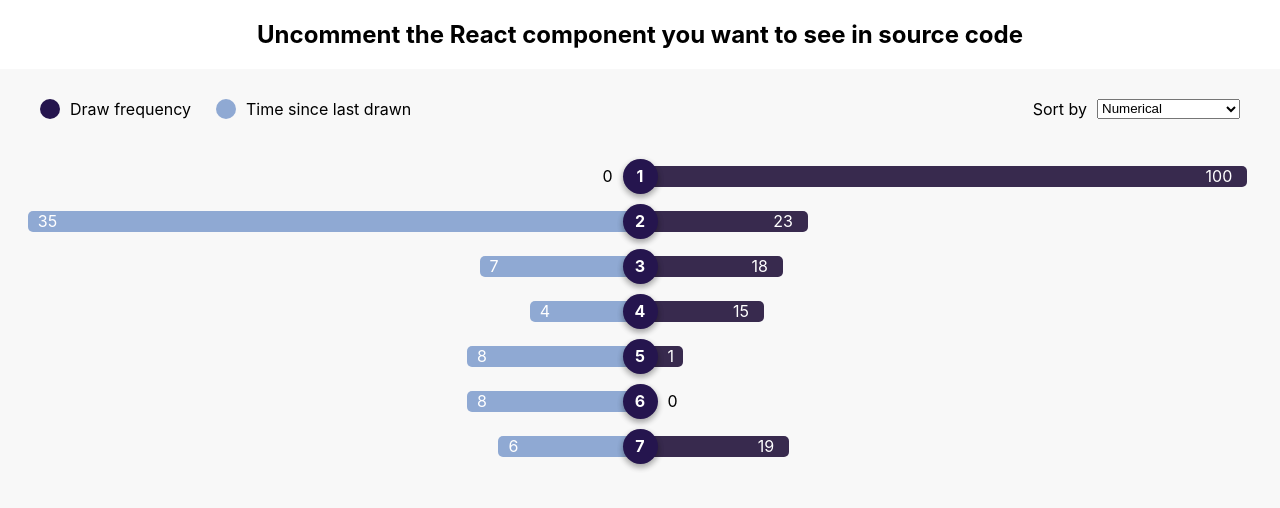
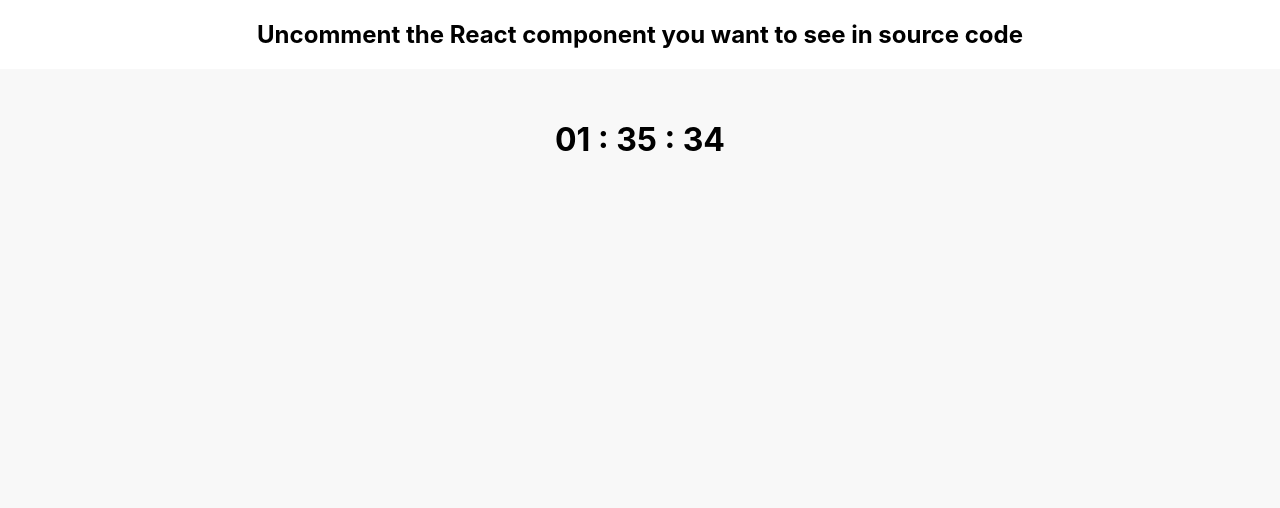
Before and after one commit to dennisXZX/react-UI-components, a React (Create React App) app: page / in a window 1280 px wide. Shown: the top 508 px of the page. Built offline with nearby package versions, Linux system fonts and the light colour scheme.

Commit message:
add clock demo

```diff
--- a/package.json
+++ b/package.json
@@ -1,5 +1,5 @@
 {
-  "name": "ui-component",
+  "name": "react-practices",
   "version": "0.1.0",
   "private": true,
   "dependencies": {
--- a/src/App.js
+++ b/src/App.js
@@ -1,9 +1,11 @@
 import React, { Component } from 'react';
 import './App.css';
 
-import LotteryStatsDemo from './LotteryStatisticsDemo/LotteryStatsDemo'
+// import LotteryStatsDemo from './LotteryStatisticsDemo/LotteryStatsDemo'
 // import ProgressBarDemo from './ProgressBarDemo/ProgressBarDemo'
 // import NavbarDemo from './NavbarDemo/NavbarDemo'
+// import CurrencyConverterDemo from './CurrencyConverterDemo/CurrencyConverterDemo'
+import ClockDemo from './ClockDemo/ClockDemo'
 
 class App extends Component {
   render() {
@@ -12,7 +14,9 @@ class App extends Component {
         <h2>Uncomment the React component you want to see in source code</h2>
 
         <div className="demo-area">
-          <LotteryStatsDemo />
+          <ClockDemo />
+          {/*<CurrencyConverterDemo />*/}
+          {/*<LotteryStatsDemo />*/}
           {/*<ProgressBarDemo />*/}
           {/*<NavbarDemo />*/}
         </div>
--- /dev/null
+++ b/src/ClockDemo/Clock.js
@@ -0,0 +1,13 @@
+import React from 'react'
+
+export default function Clock (props) {
+  // place the props into an array, and then map over them to calculate the digit displayed
+  // de-structure the results
+  const [hours, minutes, seconds] = [
+    props.hours,
+    props.minutes,
+    props.seconds
+  ].map(num => num < 10 ? '0' + num : num)
+
+  return <h1>{hours} : {minutes} : {seconds}</h1>
+};
--- /dev/null
+++ b/src/ClockDemo/ClockDemo.js
@@ -0,0 +1,38 @@
+import React, { Component } from 'react'
+import Clock from './Clock'
+
+class ClockDemo extends Component {
+  state = {
+    time: new Date()
+  }
+
+  render () {
+    // spread the object and pass them to Clock component as props
+    return <Clock {...this._extract(this.state.time)} />
+  }
+
+  componentDidMount () {
+    // this._interval is a numeric, non-zero value which identifies the timer
+    this._interval = setInterval(this._updateTime, 1000)
+  }
+
+  componentWillUnmount () {
+    clearInterval(this._interval)
+  }
+
+  _extract = (time) => {
+    return {
+      hours: time.getHours(),
+      minutes: time.getMinutes(),
+      seconds: time.getSeconds()
+    }
+  }
+
+  _updateTime = () => {
+    this.setState({
+      time: new Date(this.state.time.getTime() + 1000)
+    })
+  }
+}
+
+export default ClockDemo
--- /dev/null
+++ b/src/CurrencyConverterDemo/CurrencyConverterDemo.js
@@ -0,0 +1,19 @@
+import React from 'react';
+import Amount from './Amount';
+import Euro from './Euro';
+import Pound from './Pound';
+
+const App = () => (
+  <div>
+    <Amount>
+      {(amount) => (
+        <div>
+          <Euro amount={amount} />
+          <Pound amount={amount} />
+        </div>
+      )}
+    </Amount>
+  </div>
+);
+
+export default App;
```
Also changed, not shown: src/CurrencyConverterDemo/Amount.js (added, +38 -0 lines), src/CurrencyConverterDemo/Euro.js (added, +9 -0 lines), src/CurrencyConverterDemo/Pound.js (added, +9 -0 lines).
